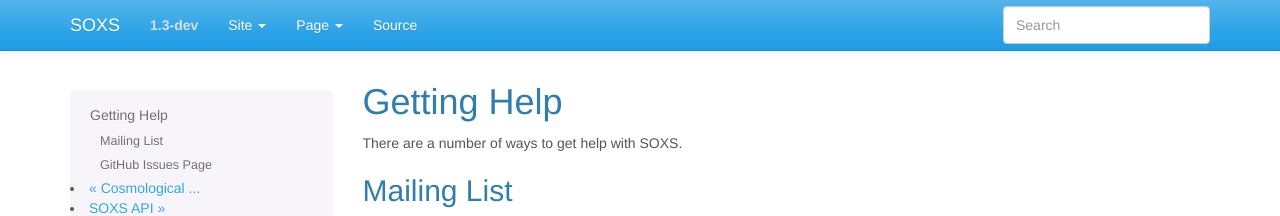
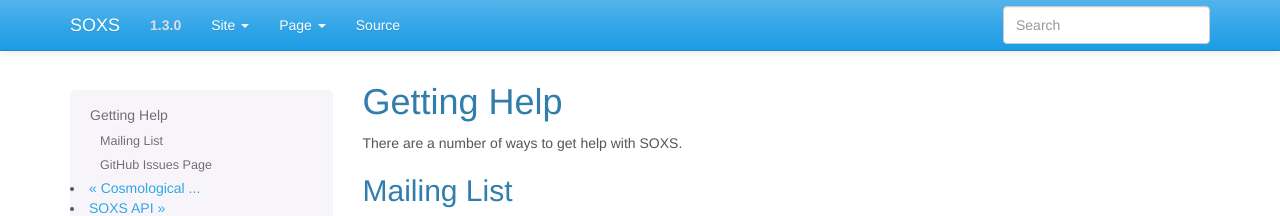
Before and after one commit to lynx-x-ray-observatory/soxs, a Sphinx documentation site: the page built from doc/source/getting_help.rst, in a window 1280 px wide. Shown: the top 216 px of the page. Built offline with Sphinx 7.4.7, drawn with Linux system fonts in a browser that asks for light colours.

Commit message:
Version bump

```diff
--- a/doc/source/conf.py
+++ b/doc/source/conf.py
@@ -79,8 +79,8 @@
 # built documents.
 #
 
-release = "1.3-dev"
-version = "1.3-dev"
+release = "1.3.0"
+version = "1.3.0"
 
 # The language for content autogenerated by Sphinx. Refer to documentation
 # for a list of supported languages.
--- a/doc/source/index.rst
+++ b/doc/source/index.rst
@@ -67,7 +67,7 @@
 Current Version
 ---------------
 
-The current stable version is 1.2.0. See the :ref:`changelog` for details on changes from previous
+The current stable version is 1.3.0. See the :ref:`changelog` for details on changes from previous
 versions.
 
 Documentation Contents
--- a/setup.py
+++ b/setup.py
@@ -14,7 +14,7 @@
 
 setup(name='soxs',
       packages=find_packages(),
-      version="1.3-dev",
+      version="1.3.0",
       description='Simulated Observations with X-ray Surveyor',
       author='John ZuHone',
       author_email='john.zuhone@cfa.harvard.edu',
--- a/soxs/__init__.py
+++ b/soxs/__init__.py
@@ -1,4 +1,4 @@
-__version__ = "1.3-dev"
+__version__ = "1.3.0"
 
 from soxs.simput import \
     write_photon_list, \
```
